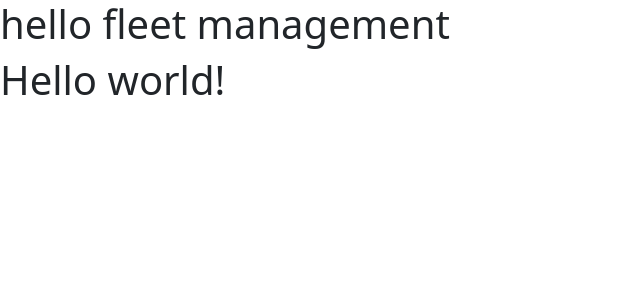
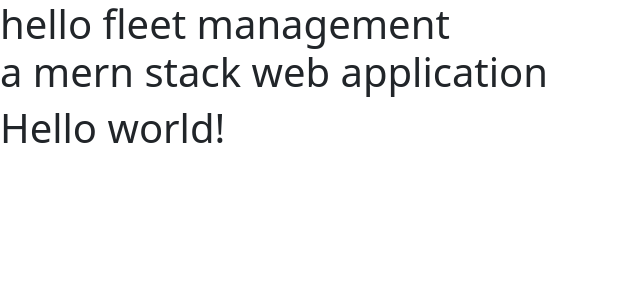
Before and after one commit to pranayvarade1101/FleetManagement, a React (Create React App) app in the folder fm-client/: page / in a window 1280 px wide. Shown: the top 300 px of the page, without its empty margins (0-640 px from the left). Built offline with nearby package versions, Linux system fonts and the light colour scheme; no server answers.

Commit message:
edited app.jsx

```diff
--- a/fm-client/src/App.jsx
+++ b/fm-client/src/App.jsx
@@ -24,7 +24,7 @@ function App() {
   return (
     <div classNameName="App">
 
-    <h1>hello fleet management</h1>
+    <h1>hello fleet management <br/>a mern stack web application</h1>
       <h1>{data}</h1>
     </div>
   );
```
